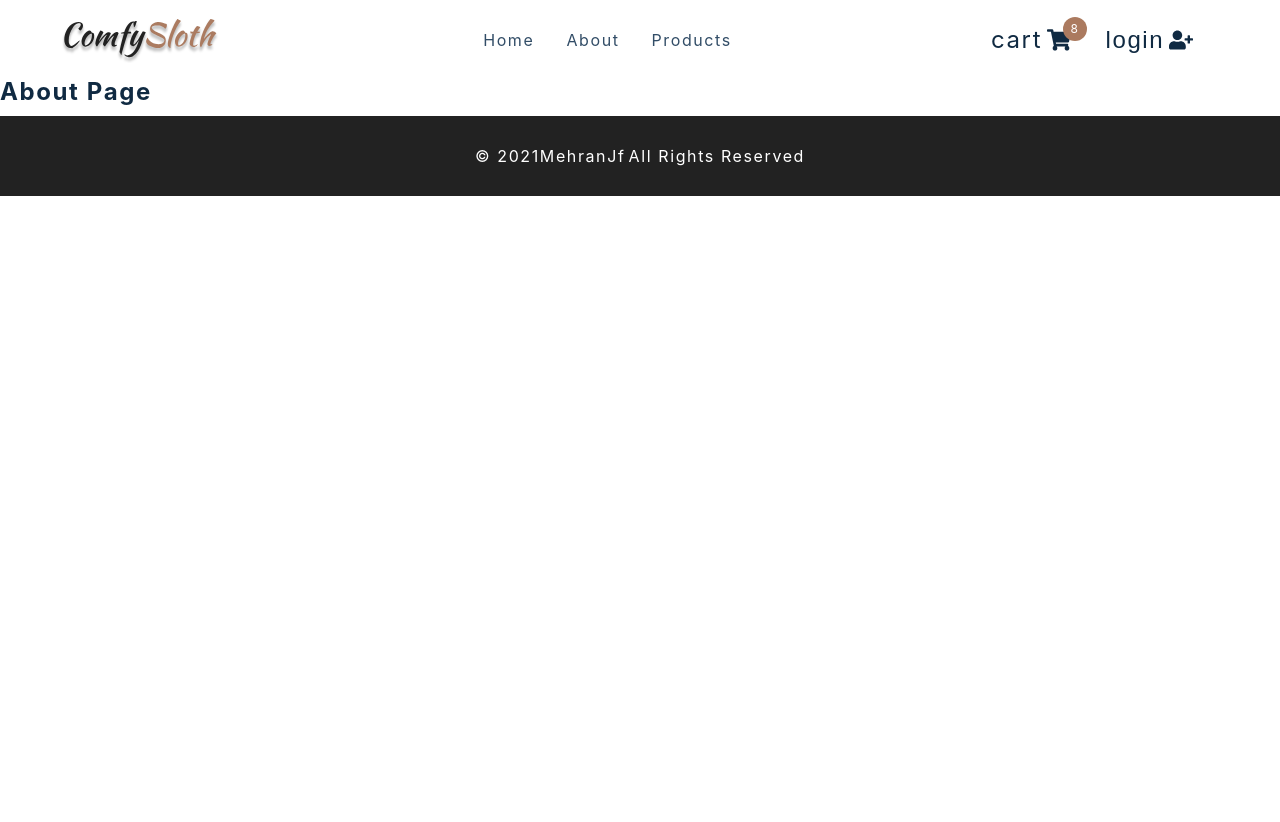
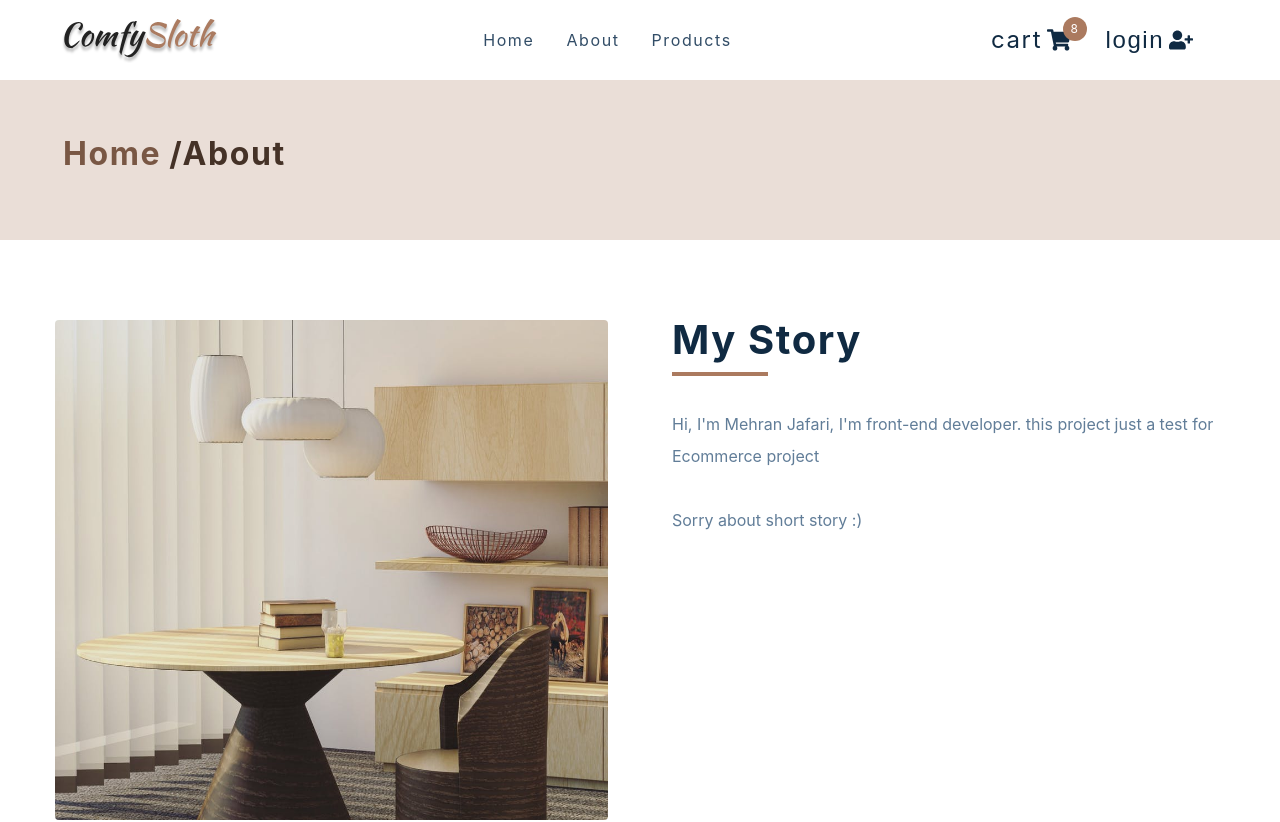
Before and after one commit to mehranjf/simple-shopping-website-react, a React (Create React App) app: page /about in a window 1280 px wide. Shown: the top 822 px of the page. Before the commit the page ends 800 px from the top, so only its background shows below. Built offline with nearby package versions, Linux system fonts and the light colour scheme; the HTML template or start-up script is replaced by a standard one.

Commit message:
about page

```diff
--- a/src/components/PageHero.js
+++ b/src/components/PageHero.js
@@ -1,8 +1,20 @@
 import React from 'react'
 import styled from 'styled-components'
 import { Link } from 'react-router-dom'
-const PageHero = () => {
-  return <h4>page hero</h4>
+const PageHero = ({title}) => {
+  return (
+      <Wrapper>
+        <div className={'section-center'}>
+          <h3>
+            <Link to={'/'} >
+              Home
+            </Link>
+            /
+            {title}
+          </h3>
+        </div>
+      </Wrapper>
+  )
 }
 
 const Wrapper = styled.section`
--- a/src/pages/AboutPage.js
+++ b/src/pages/AboutPage.js
@@ -4,7 +4,29 @@ import { PageHero } from '../components'
 import aboutImg from '../assets/hero-bcg.jpeg'
 
 const AboutPage = () => {
-  return <h4>about page</h4>
+  return (
+      <main>
+        <PageHero title={'about'} />
+        <Wrapper className={'page section section-center'}>
+          <img src={aboutImg} alt={'nice desk'}/>
+          <article>
+            <div className={'title'}>
+              <h2>
+                My story
+              </h2>
+              <div className={'underline'}></div>
+            </div>
+            <p>
+              Hi, I'm Mehran Jafari, I'm front-end developer.
+              this project just a test for Ecommerce project
+            </p>
+            <p>
+              Sorry about short story :)
+            </p>
+          </article>
+        </Wrapper>
+      </main>
+  )
 }
 
 const Wrapper = styled.section`
```
